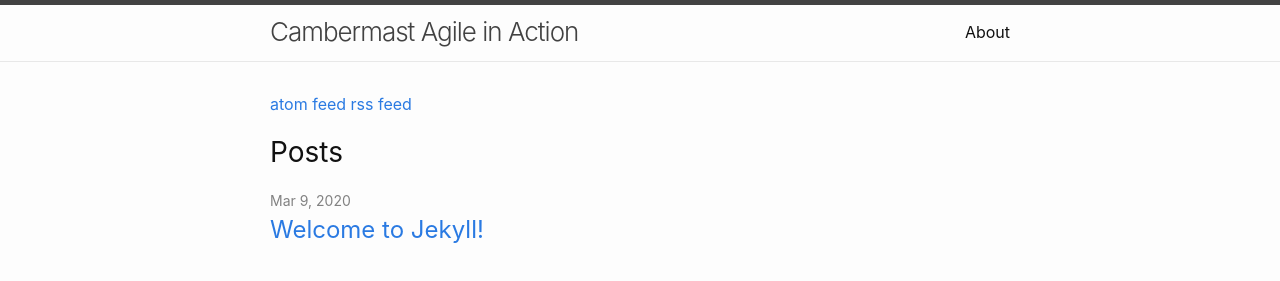
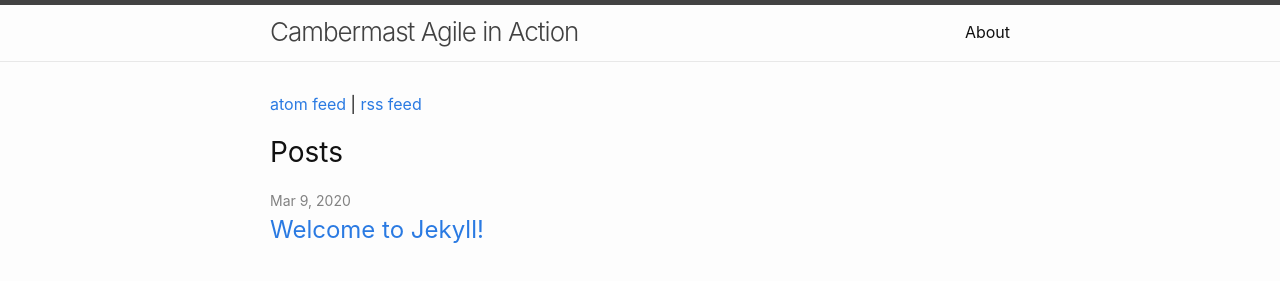
Before and after one commit to N0SliW/cambermast-website, a Jekyll site: the page built from index.markdown, in a window 1280 px wide. Shown: the top 281 px of the page. Built offline with Jekyll 4.4.1, drawn with Linux system fonts in a browser that asks for light colours.

```diff
--- a/index.markdown
+++ b/index.markdown
@@ -4,5 +4,5 @@
 
 layout: home
 ---
-[atom feed](feed.xml)
+[atom feed](feed.xml) |
 [rss feed](feed-rss.xml)
```
